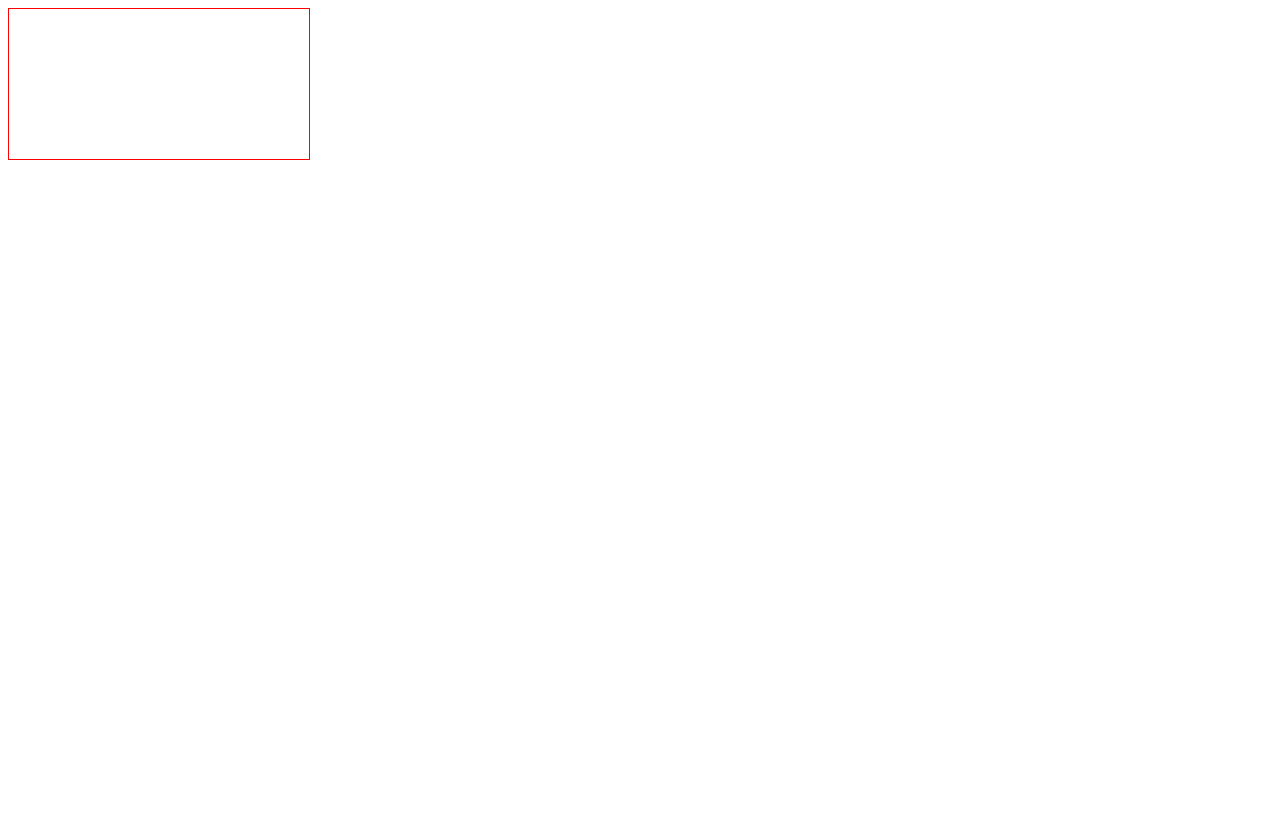
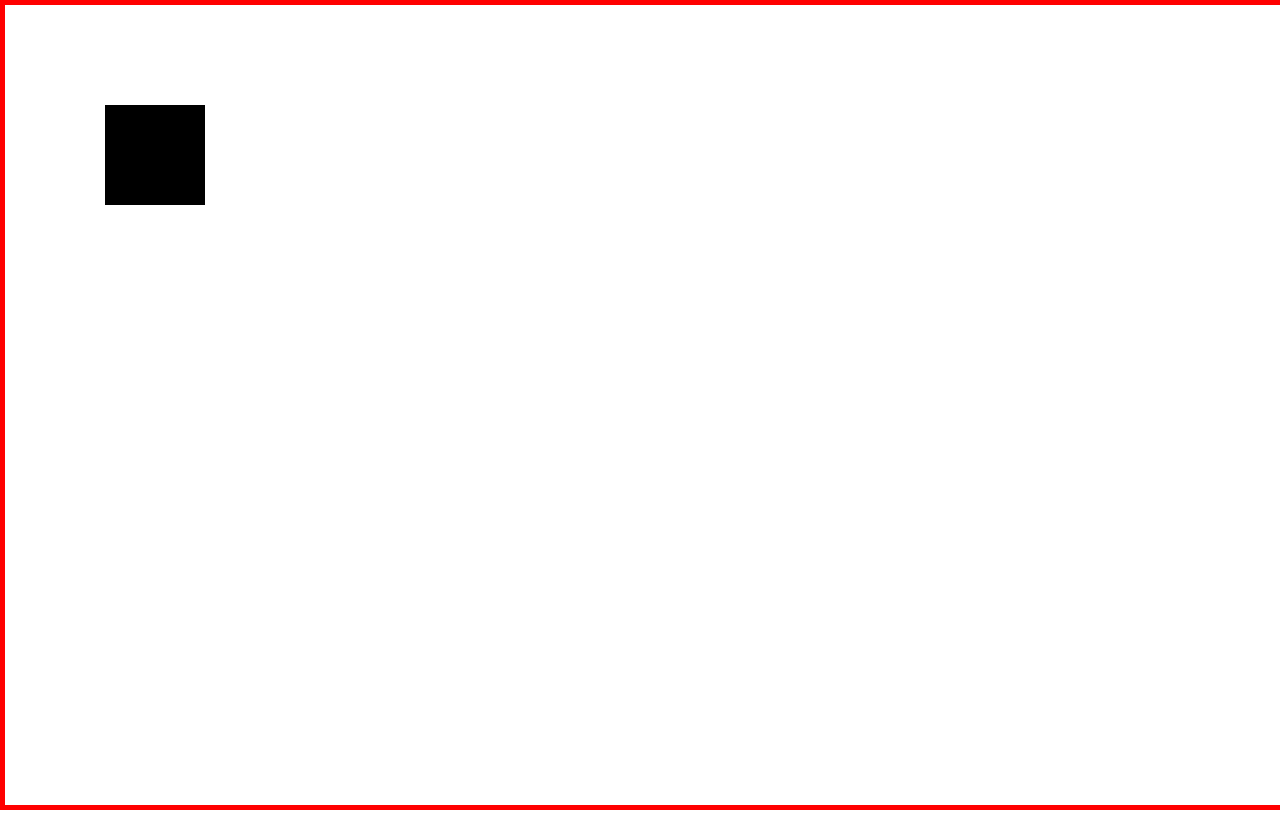
Before and after one commit to booi-dev/canvas, a plain HTML site: page resize/index.html in a window 1280 px wide. Drawn offline with Linux system fonts and the light colour scheme.

Commit message:
Draw object

```diff
--- a/resize/index.html
+++ b/resize/index.html
@@ -5,8 +5,17 @@
     <meta name="viewport" content="width=device-width, initial-scale=1.0" />
     <title>Document</title>
     <style type="text/css">
+      * {
+        box-sizing: border-box;
+        margin: 0;
+        padding: 0;
+      }
+      body {
+        margin: 0;
+        padding: 0;
+      }
       canvas {
-        border: 1px solid red;
+        border: 5px solid red;
       }
     </style>
     <script src="/script.js" defer></script>
--- a/script.js
+++ b/script.js
@@ -1,4 +1,8 @@
-console.log("gey");
+const canvas = document.querySelector("#canvas");
 
-const canvas = document.querySelector("#canvas");
-console.log(canvas);
+canvas.width = window.innerWidth;
+canvas.height = window.innerHeight;
+
+const ctx = canvas.getContext("2d");
+
+ctx.fillRect(100, 100, 100, 100);
```
